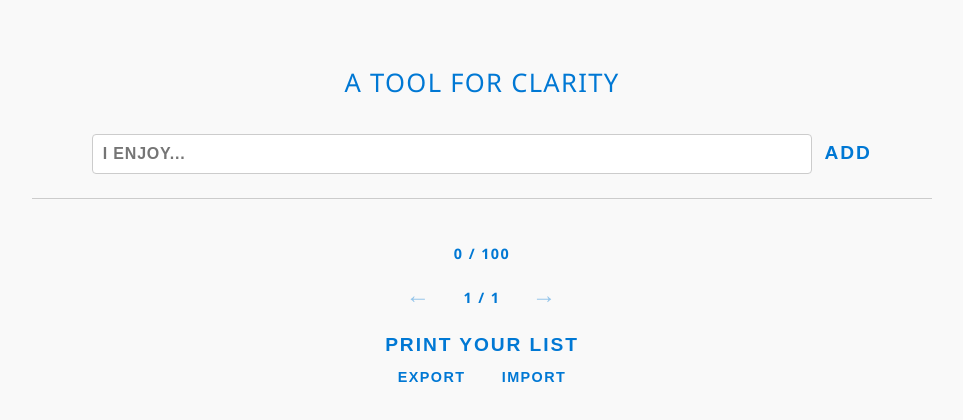
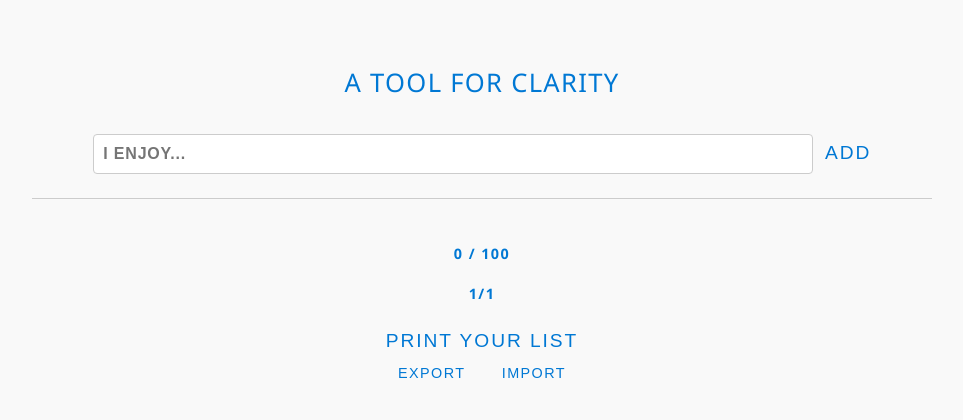
Before and after one commit to eyvveg/clearcache, a plain HTML site: page index.html in a window 1280 px wide. Shown: the whole page, without its empty margins (158-1121 px from the left). Drawn offline with Linux system fonts and the light colour scheme.

Commit message:
Update index.html

```diff
--- a/index.html
+++ b/index.html
@@ -18,8 +18,8 @@
   p.tagline {
     text-align: center;
     font-style: normal;
-    font-size: 1.6rem; /* bigger */
-    color: #0078d4; /* blue */
+    font-size: 1.6rem;
+    color: #0078d4;
     margin-top: 0;
     margin-bottom: 2rem;
     letter-spacing: 0.05em;
@@ -51,7 +51,6 @@
     background: none;
     border: none;
     padding: 0;
-    font-weight: 700;
     letter-spacing: 0.1em;
     text-transform: uppercase;
     cursor: pointer;
@@ -62,8 +61,9 @@
   }
   #addBtn {
     color: #0078d4;
-    font-size: 1.2rem; /* bigger like before */
+    font-size: 1.2rem;
     margin-left: 0.5rem;
+    font-weight: normal; /* Remove bold */
   }
   ul {
     margin-top: 1.5rem;
@@ -94,7 +94,7 @@
     font-weight: 700;
     color: #0078d4;
     text-align: center;
-    font-size: 0.9rem; /* increased size */
+    font-size: 0.9rem;
     letter-spacing: 0.1em;
   }
   #buttons-container {
@@ -103,14 +103,12 @@
   }
   #printBtn {
     color: #0078d4;
-    font-weight: 700;
-    font-size: 1.2rem; /* big like add */
+    font-size: 1.2rem;
     margin-bottom: 0.5rem;
   }
   #exportBtn, #importBtn {
     color: #0078d4;
-    font-weight: 700;
-    font-size: 0.9rem; /* smaller than print */
+    font-size: 0.9rem;
     margin: 0 1rem;
   }
   #pagination {
@@ -123,7 +121,6 @@
     font-size: 1.5rem;
     cursor: pointer;
     color: #0078d4;
-    font-weight: 700;
     letter-spacing: 0.1em;
     text-transform: uppercase;
     padding: 0 0.7rem;
@@ -158,6 +155,7 @@
       margin-left: 0;
       width: 100%;
       font-size: 1.2rem;
+      margin-top: 0.5rem;
     }
     #buttons-container {
       display: flex;
@@ -206,7 +204,7 @@
 
   <div id="pagination">
     <button id="prevPage" disabled aria-label="Previous page">←</button>
-    <span id="pageInfo">1 / 1</span>
+    <span id="pageInfo">1/1</span>
     <button id="nextPage" aria-label="Next page">→</button>
   </div>
 
@@ -246,9 +244,18 @@
 
   function updatePagination() {
     const totalPages = Math.ceil(items.length / ITEMS_PER_PAGE) || 1;
-    pageInfo.textContent = `${currentPage} / ${totalPages}`;
+    pageInfo.textContent = `${currentPage}/${totalPages}`;
     prevPageBtn.disabled = currentPage <= 1;
     nextPageBtn.disabled = currentPage >= totalPages;
+
+    // Show arrows conditionally
+    if (totalPages === 1) {
+      prevPageBtn.style.display = 'none';
+      nextPageBtn.style.display = 'none';
+    } else {
+      prevPageBtn.style.display = currentPage <= 1 ? 'none' : 'inline';
+      nextPageBtn.style.display = currentPage >= totalPages ? 'none' : 'inline';
+    }
   }
 
   function renderList() {
```
